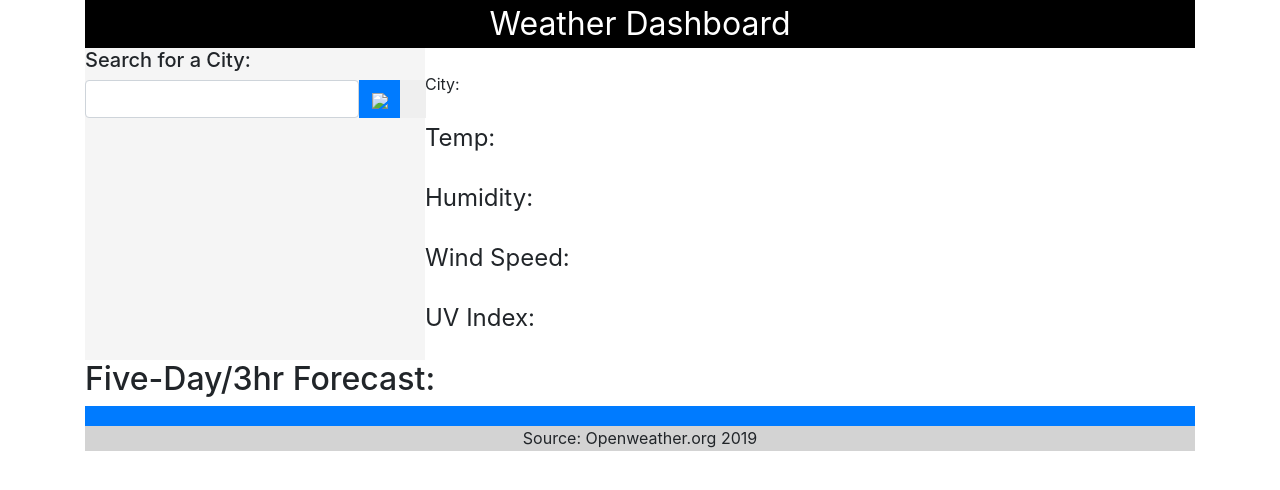
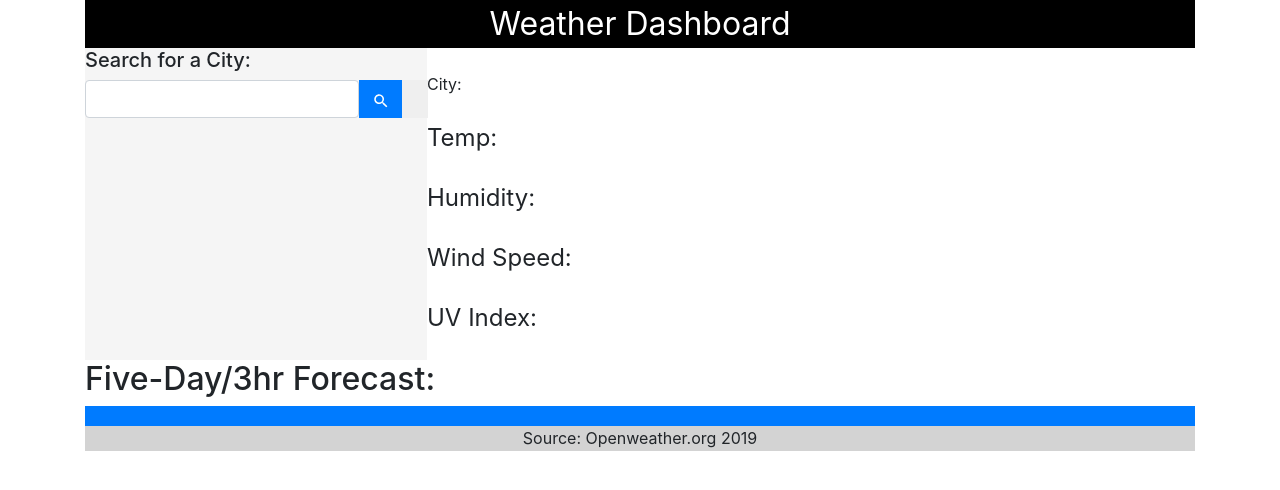
Before and after one commit to Kuiil7/Weather-Dashboard, a plain HTML site: page index.html in a window 1280 px wide. Drawn offline with nearby package versions, Linux system fonts and the light colour scheme; the site is published under a folder, as on GitHub Pages, so addresses that start at the root find nothing.

Commit message:
icon issue and readme screenshot issue

```diff
--- a/index.html
+++ b/index.html
@@ -17,7 +17,7 @@
             <div class="input-group mb-2">
                 <div class="input-group-prepend">
                 <input type="text" class="form-control" id="city-search" aria-label="search-city" aria-describedby="basic-addon1">
-                 <span class="btn btn-primary" id="fa-search"> <img src="/assets/search_white.png"></img>
+                 <span class="btn btn-primary" id="fa-search"> <img src="./assets/search_white.png"></img>
                 </span>
                 <button type="submit" class="btn btn-default" id="run-search">
                 </button>
```
Also changed, not shown: README.md.
